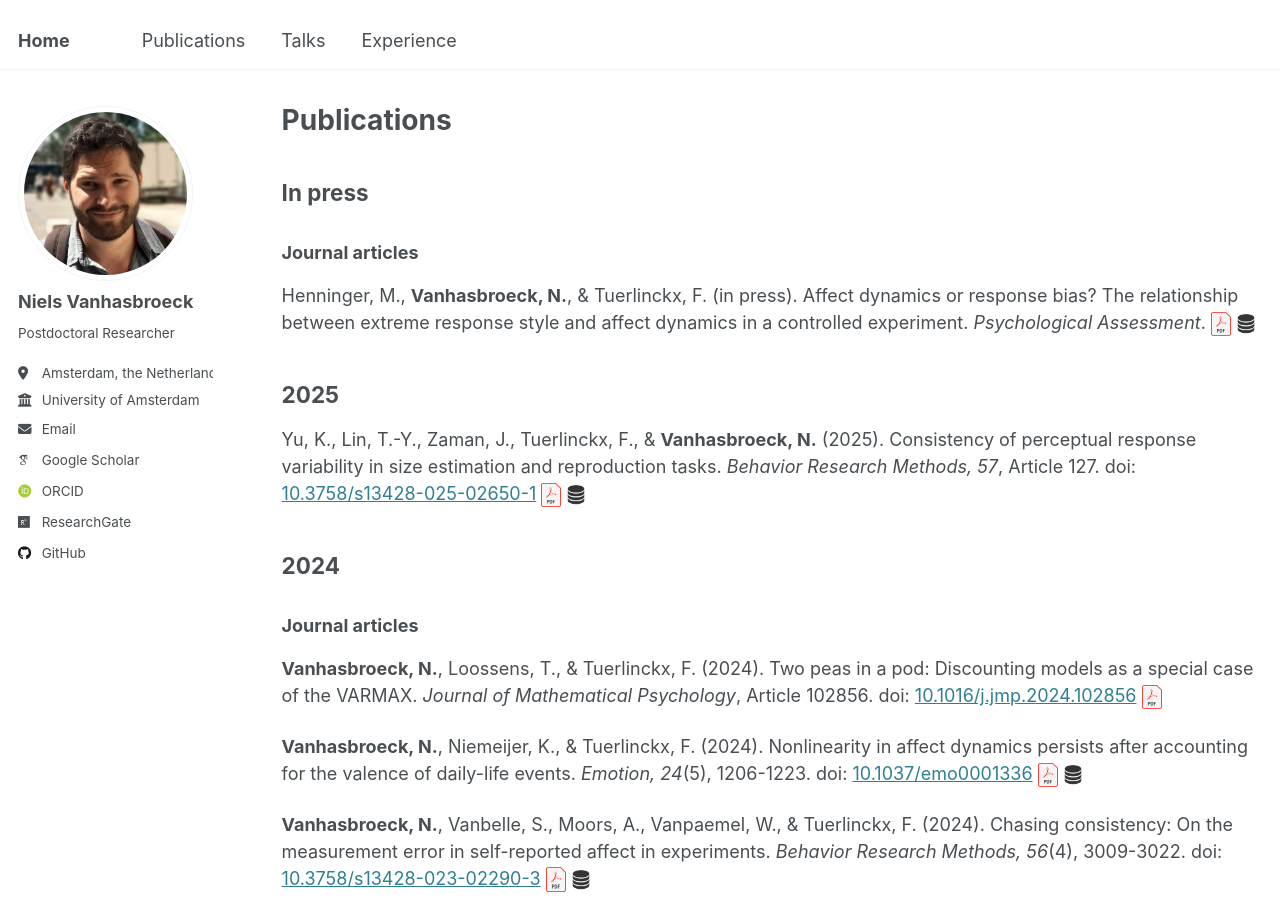
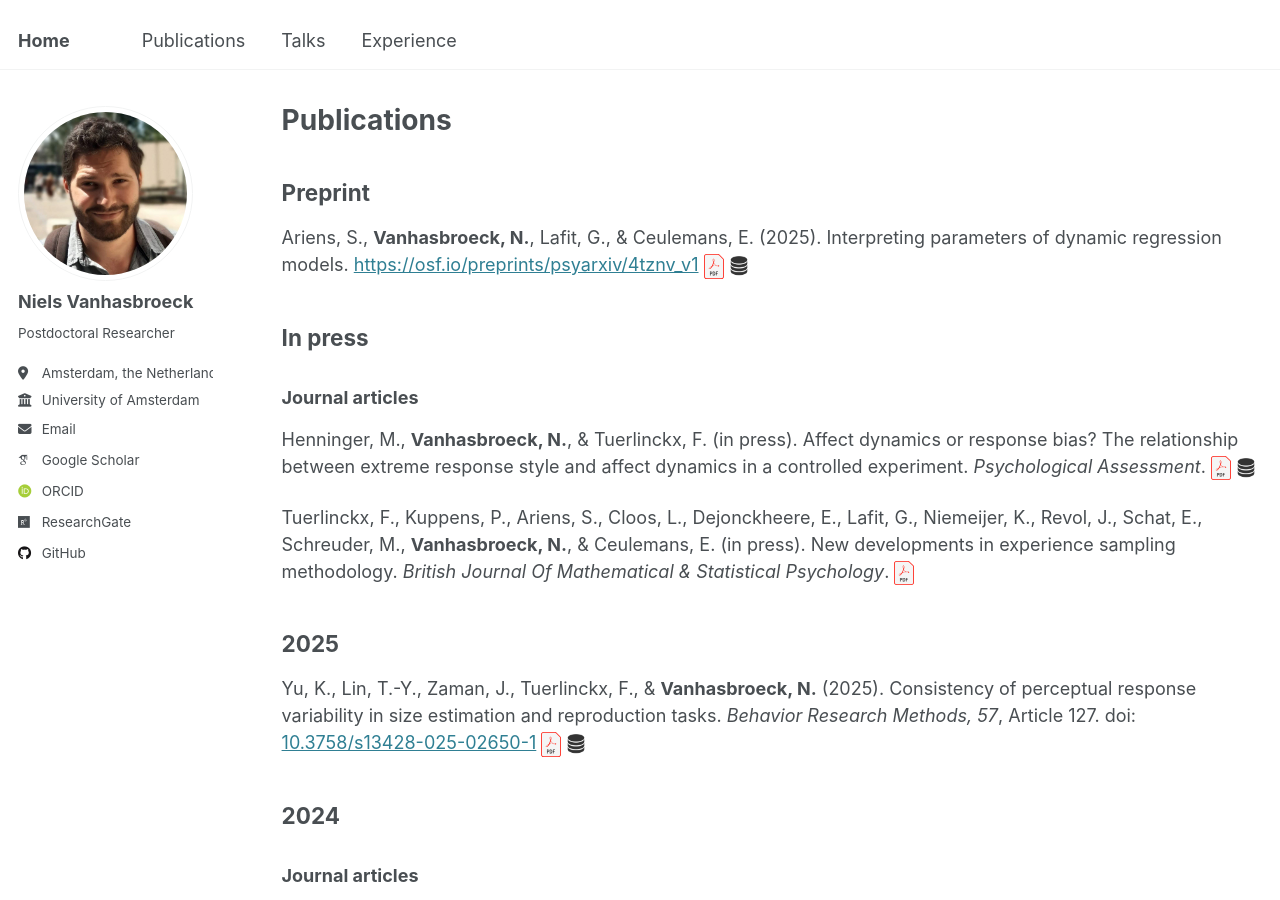
Before and after one commit to ndpvh/ndpvh.github.io, a Jekyll site: the page built from _pages/publications.md, in a window 1280 px wide and 900 px high. Built offline with Jekyll 4.4.1, drawn with Linux system fonts in a browser that asks for light colours; some web fonts are replaced.

Commit message:
Update publications, talks, and packages

```diff
--- a/_pages/publications.md
+++ b/_pages/publications.md
@@ -4,6 +4,15 @@ title: "Publications"
 permalink: /publications/
 author_profile: true
 ---
+
+<!-- PREPRINT -->
+## Preprint
+
+Ariens, S., **Vanhasbroeck, N.**, Lafit, G., & Ceulemans, E. (2025). Interpreting parameters of dynamic regression models. <a href="https://osf.io/preprints/psyarxiv/4tznv_v1">https://osf.io/preprints/psyarxiv/4tznv_v1</a>
+<a href="../files/Ariens_2025_IDPRM.pdf" download><image src="../images/pdf.svg" width="20rem"/></a>
+<a href="https://gitlab.kuleuven.be/u0133721/impulseR"><image src="../images/repository.png" width="20rem"/></a>
+
+
 
 <!-- IN PRESS -->
 ## In press
@@ -13,6 +22,9 @@ author_profile: true
 Henninger, M., **Vanhasbroeck, N.**, & Tuerlinckx, F. (in press). Affect dynamics or response bias? The relationship between extreme response style and affect dynamics in a controlled experiment. _Psychological Assessment_.
 <a href="../files/Henninger_2025_ADRB.pdf" download><image src="../images/pdf.svg" width="20rem"/></a>
 <a href="https://osf.io/w2kvp/"><image src="../images/repository.png" width="20rem"/></a>
+
+Tuerlinckx, F., Kuppens, P., Ariens, S., Cloos, L., Dejonckheere, E., Lafit, G., Niemeijer, K., Revol, J., Schat, E., Schreuder, M., **Vanhasbroeck, N.**, & Ceulemans, E. (in press). New developments in experience sampling methodology. _British Journal Of Mathematical & Statistical Psychology_.
+<a href="../files/Tuerlinckx_2025_NDESM.pdf" download><image src="../images/pdf.svg" width="20rem"/></a>
 
 
 
```
Also changed, not shown: _pages/about.md (+1 -0 lines), _pages/talks.md (+8 -0 lines).
